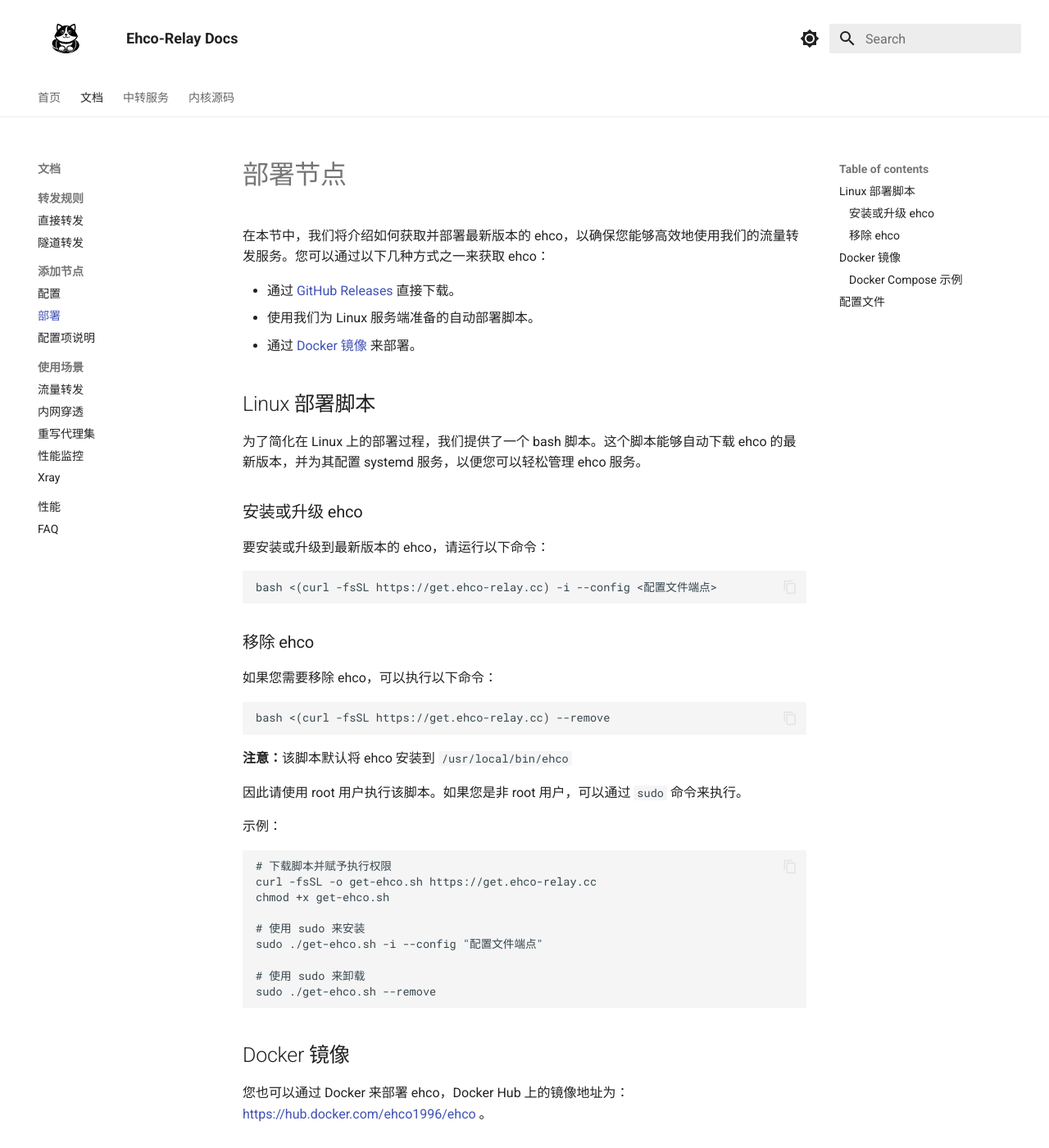
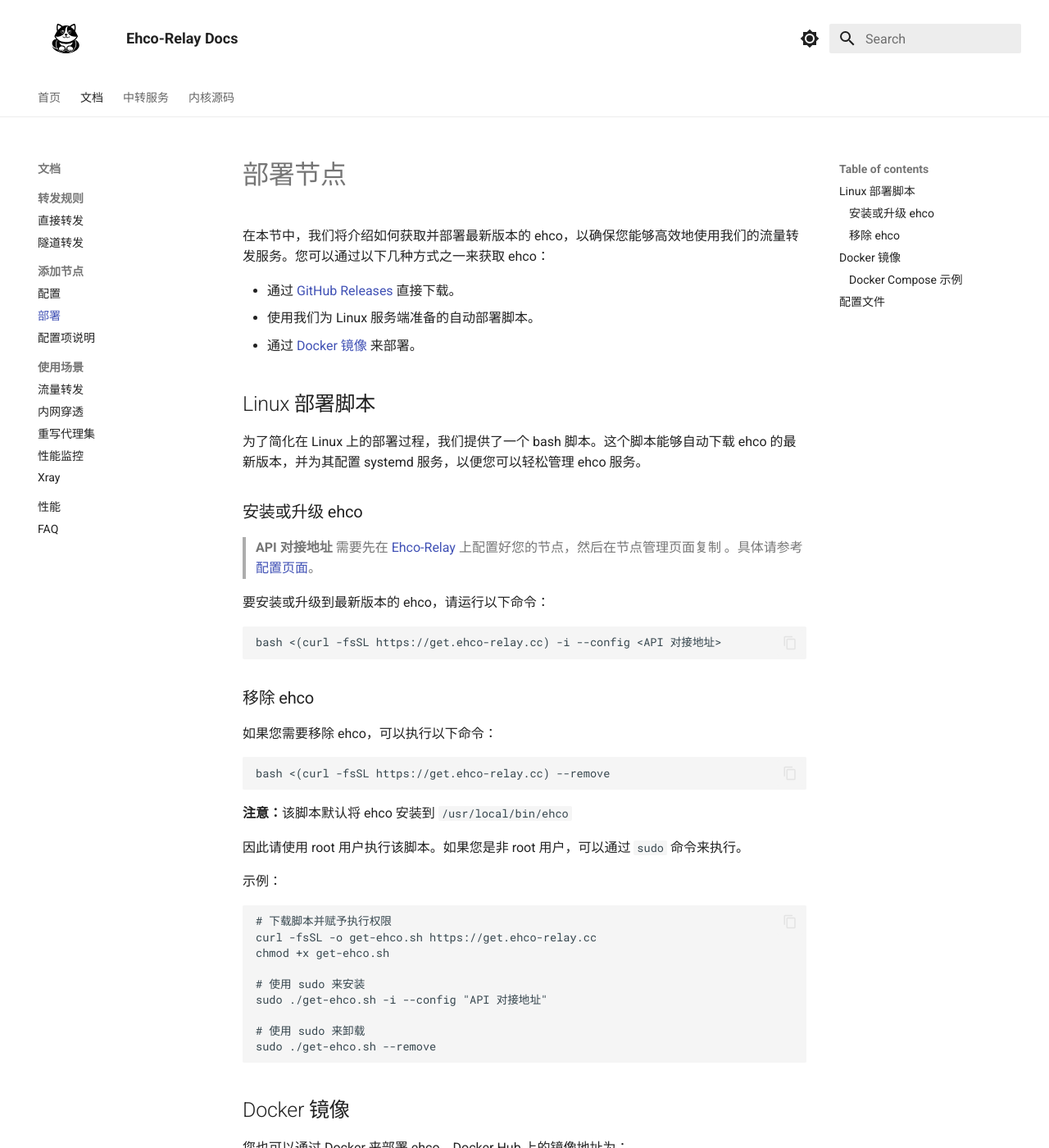
Before and after one commit to Ehco1996/ehco-relay-docs, an MkDocs documentation site: the page built from docs/node/install.md, in a window 1280 px wide and 1400 px high. Shown: the whole window at 82% size. Built offline with MkDocs 1.6.1 and Material for MkDocs 9.7.7, drawn with Linux system fonts in a browser that asks for light colours.

Commit message:
Update documentation for node installation and usage scenarios

````diff
--- a/docs/node/install.md
+++ b/docs/node/install.md
@@ -16,10 +16,12 @@
 
 ### 安装或升级 ehco
 
+> **API 对接地址** 需要先在 [Ehco-Relay](https://ehco-relay.cc) 上配置好您的节点，然后在节点管理页面复制 。具体请参考 [配置页面](manage.md)。
+
 要安装或升级到最新版本的 ehco，请运行以下命令：
 
 ```bash
-bash <(curl -fsSL https://get.ehco-relay.cc) -i --config <配置文件端点>
+bash <(curl -fsSL https://get.ehco-relay.cc) -i --config <API 对接地址>
 ```
 
 ### 移除 ehco
@@ -42,7 +44,7 @@
 chmod +x get-ehco.sh
 
 # 使用 sudo 来安装
-sudo ./get-ehco.sh -i --config "配置文件端点"
+sudo ./get-ehco.sh -i --config "API 对接地址"
 
 # 使用 sudo 来卸载
 sudo ./get-ehco.sh --remove
````
Also changed, not shown: docs/usage/monitor.md (+2 -2 lines), docs/usage/proxy-provider.md (+3 -3 lines).
